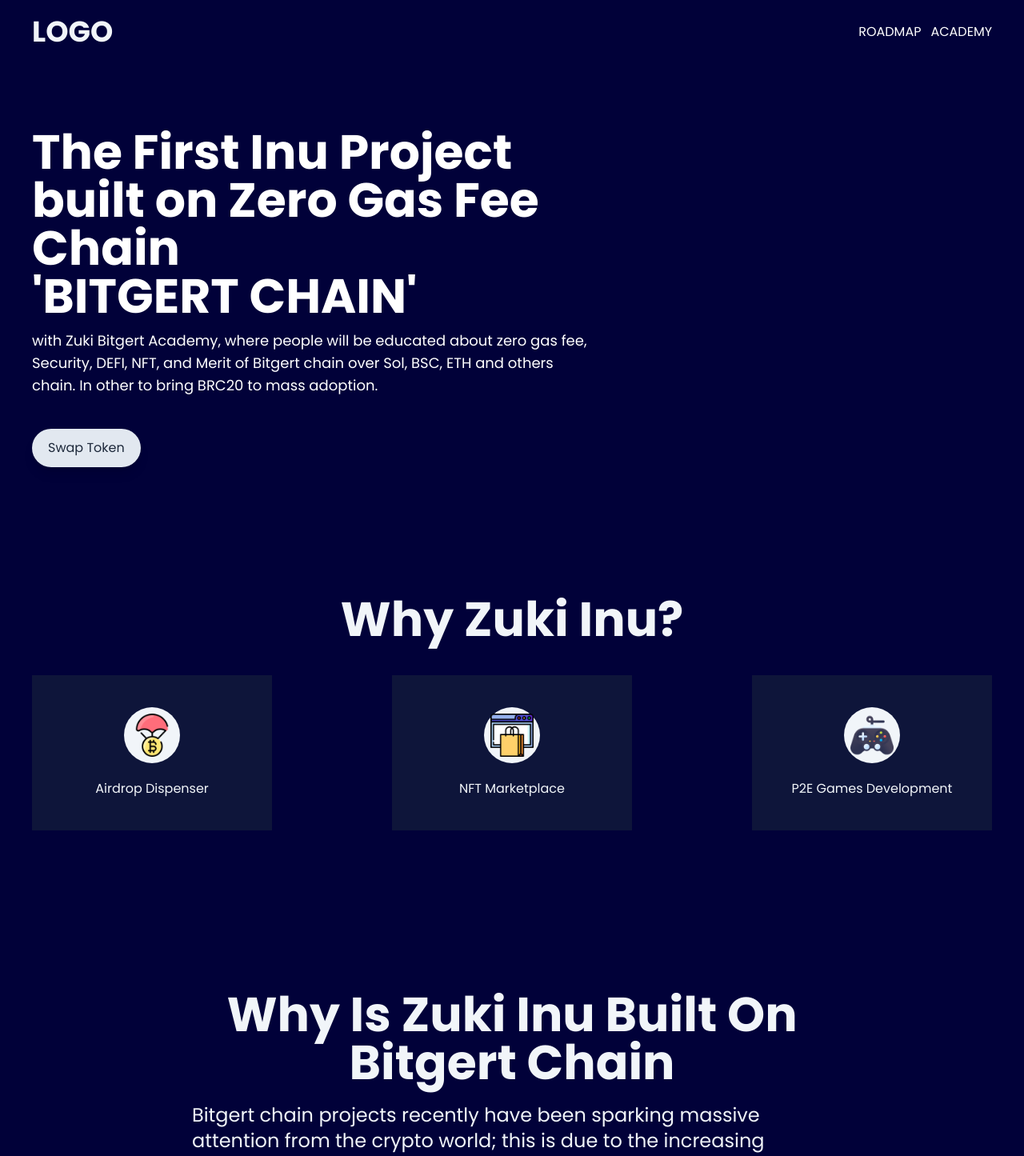
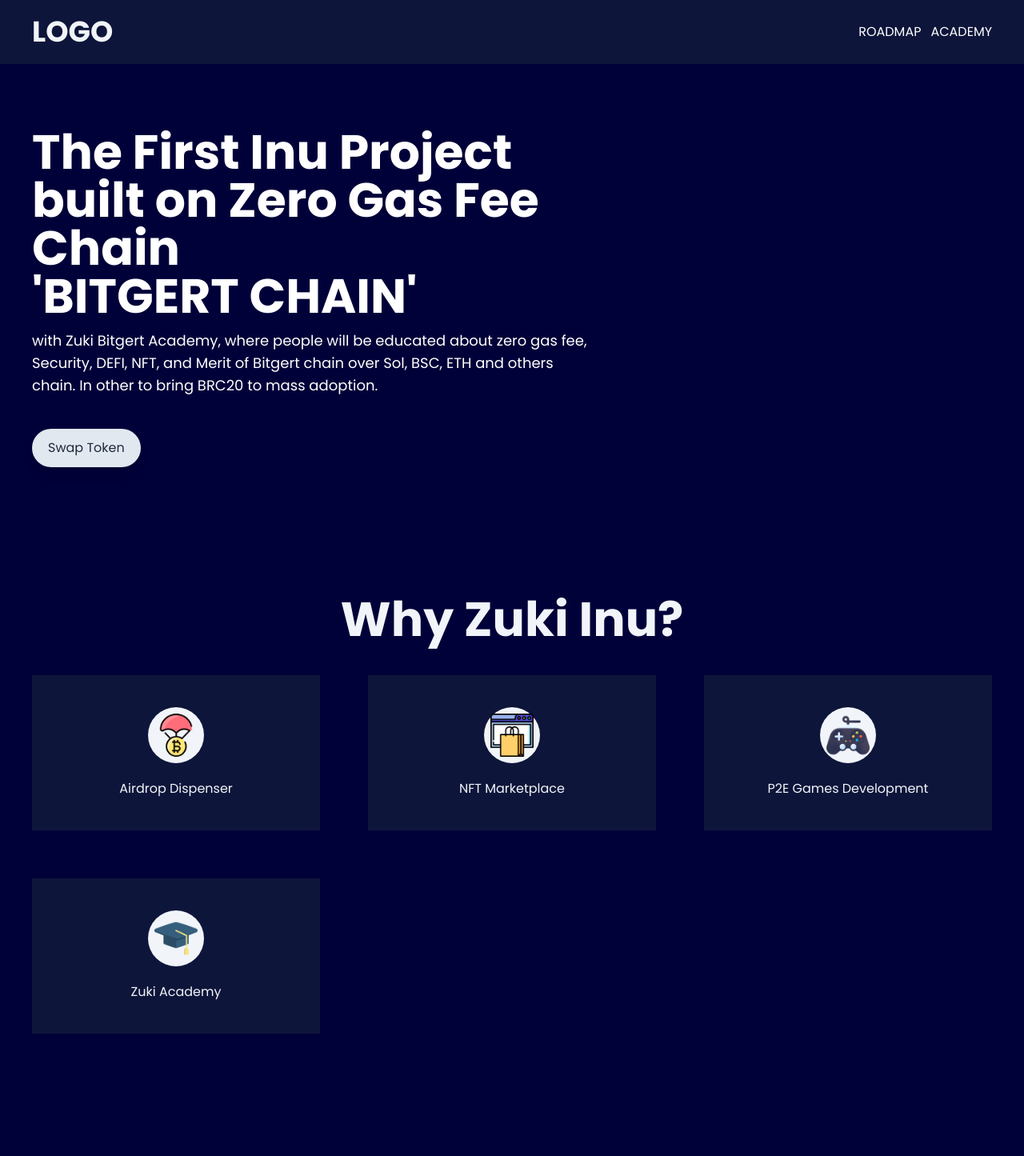
Before and after one commit to mum33n/brisezuki, a React (Create React App) app: page / in a window 1280 px wide. Shown: the top 1445 px of the page at 80% size. Built offline with nearby package versions, Linux system fonts and the light colour scheme.

Commit message:
card width

```diff
--- a/src/App.js
+++ b/src/App.js
@@ -20,8 +20,8 @@
 function App() {
   return (
     <div className="bg-darkBlue w-full text-white">
+      <Navbar/>
       <div className='bg-darkBlue'>
-        <Navbar/>
         <Banner/>
       </div>
       <Info/>
--- a/src/components/Info.js
+++ b/src/components/Info.js
@@ -2,16 +2,18 @@
 import airdrop from '../assets/airdrop2.png'
 import market from '../assets/market.png'
 import game from '../assets/game.png'
+import acad from '../assets/acad.png'
 import FeaturesCard from "./cards/FeaturesCard";
 export default function Info(params) {
     return(
         <div>
             <div className="text-slate-100 py-20 px-10 wow fadeInUp" data-wow-duration="2s">
         <h1 className="text-3xl mb-10 md:w-2/3 mx-auto md:text-6xl text-center font-bold wow fadeInUp" data-wow-duration="2s">Why Zuki Inu?</h1>
-        <div className="flex flex-wrap justify-between">
+        <div className="flex flex-row gap-5 flex-wrap justify-between">
             <FeaturesCard img={airdrop} title={'Airdrop Dispenser'}/>
             <FeaturesCard img={market} title={'NFT Marketplace'}/>
             <FeaturesCard img={game} title={'P2E Games Development'}/>
+            <FeaturesCard img={acad} title={'Zuki Academy'}/>
         </div>
     </div>
     <div className="text-slate-100 py-20 px-10 wow fadeInUp" data-wow-duration="2s">
--- a/src/components/Navbar.js
+++ b/src/components/Navbar.js
@@ -3,7 +3,7 @@
 export default function Navbar(params) {
     const [toggle, isTogg]=useState(false)
     return(
-        <nav className="py-5 w-full px-10 flex-wrap items-center justify-between flex">
+        <nav style={{zIndex:100000}} className="py-5 sticky top-0 left-0 bg-shade w-full px-10 flex-wrap items-center justify-between flex">
             <a href="#" className="text-slate-100 text-4xl font-bold"><h1>LOGO</h1></a>
             <div className="hidden md:flex">
                 <a href="#roadmap" className="ml-3">ROADMAP</a>
--- a/src/components/cards/FeaturesCard.js
+++ b/src/components/cards/FeaturesCard.js
@@ -1,6 +1,6 @@
 export default function FeaturesCard({img, title}) {
     return(
-        <div className="text-slate-100 text-center mb-10 hover:bg-slate-900 bg-shade w-full md:w-1/4 px-3 py-10  box ">
+        <div className="text-slate-100 text-center cursor-pointer mb-10 hover:bg-slate-900 bg-shade w-full md:w-30 px-3 py-10  box ">
                 <div className="bg-slate-100 mb-5 mx-auto p-2 rounded-full" style={{width:'70px'}}>
                     <img className="block" src={img}/>
                 </div>
--- a/src/styles/output.css
+++ b/src/styles/output.css
@@ -512,12 +512,9 @@
   position: relative;
 }
 
-.top-5 {
-  top: 1.25rem;
-}
-
-.right-2 {
-  right: 0.5rem;
+.sticky {
+  position: -webkit-sticky;
+  position: sticky;
 }
 
 .top-0 {
@@ -528,6 +525,14 @@
   left: 0px;
 }
 
+.top-5 {
+  top: 1.25rem;
+}
+
+.right-2 {
+  right: 0.5rem;
+}
+
 .mx-auto {
   margin-left: auto;
   margin-right: auto;
@@ -536,6 +541,10 @@
 .my-20 {
   margin-top: 5rem;
   margin-bottom: 5rem;
+}
+
+.mb-10 {
+  margin-bottom: 2.5rem;
 }
 
 .mt-3 {
@@ -552,10 +561,6 @@
 
 .mb-5 {
   margin-bottom: 1.25rem;
-}
-
-.mb-10 {
-  margin-bottom: 2.5rem;
 }
 
 .block {
@@ -594,12 +599,12 @@
   width: 66.666667%;
 }
 
-.w-1\/3 {
-  width: 33.333333%;
+.cursor-pointer {
+  cursor: pointer;
 }
 
-.w-1\/4 {
-  width: 25%;
+.flex-row {
+  flex-direction: row;
 }
 
 .flex-col {
@@ -620,6 +625,10 @@
 
 .justify-between {
   justify-content: space-between;
+}
+
+.gap-5 {
+  gap: 1.25rem;
 }
 
 .gap-10 {
@@ -643,14 +652,14 @@
   background-color: rgb(1 1 57 / var(--tw-bg-opacity));
 }
 
+.bg-slate-200 {
+  --tw-bg-opacity: 1;
+  background-color: rgb(226 232 240 / var(--tw-bg-opacity));
+}
+
 .bg-slate-900 {
   --tw-bg-opacity: 1;
   background-color: rgb(15 23 42 / var(--tw-bg-opacity));
-}
-
-.bg-slate-200 {
-  --tw-bg-opacity: 1;
-  background-color: rgb(226 232 240 / var(--tw-bg-opacity));
 }
 
 .bg-slate-800 {
@@ -658,14 +667,14 @@
   background-color: rgb(30 41 59 / var(--tw-bg-opacity));
 }
 
+.bg-shade {
+  --tw-bg-opacity: 1;
+  background-color: rgb(14 21 58 / var(--tw-bg-opacity));
+}
+
 .bg-slate-100 {
   --tw-bg-opacity: 1;
   background-color: rgb(241 245 249 / var(--tw-bg-opacity));
-}
-
-.bg-shade {
-  --tw-bg-opacity: 1;
-  background-color: rgb(14 21 58 / var(--tw-bg-opacity));
 }
 
 .p-5 {
@@ -674,14 +683,6 @@
 
 .p-2 {
   padding: 0.5rem;
-}
-
-.p-1 {
-  padding: 0.25rem;
-}
-
-.p-3 {
-  padding: 0.75rem;
 }
 
 .py-20 {
@@ -805,11 +806,6 @@
   box-shadow: var(--tw-ring-offset-shadow, 0 0 #0000), var(--tw-ring-shadow, 0 0 #0000), var(--tw-shadow);
 }
 
-.hover\:bg-slate-800:hover {
-  --tw-bg-opacity: 1;
-  background-color: rgb(30 41 59 / var(--tw-bg-opacity));
-}
-
 .hover\:bg-slate-900:hover {
   --tw-bg-opacity: 1;
   background-color: rgb(15 23 42 / var(--tw-bg-opacity));
@@ -844,8 +840,12 @@
     width: 16.666667%;
   }
 
-  .md\:w-1\/4 {
-    width: 25%;
+  .md\:w-30 {
+    width: 30%;
+  }
+
+  .md\:basis-1\/4 {
+    flex-basis: 25%;
   }
 
   .md\:flex-row {
--- a/tailwind.config.js
+++ b/tailwind.config.js
@@ -7,6 +7,9 @@
         white:"rgb(256, 256, 255)",
         darkBlue:'#010139',
         shade:'#0e153a'
+      },
+      width: {
+        '30': '30%',
       }
     },
   },
```
Also changed, not shown: src/assets/acad.png (added).
